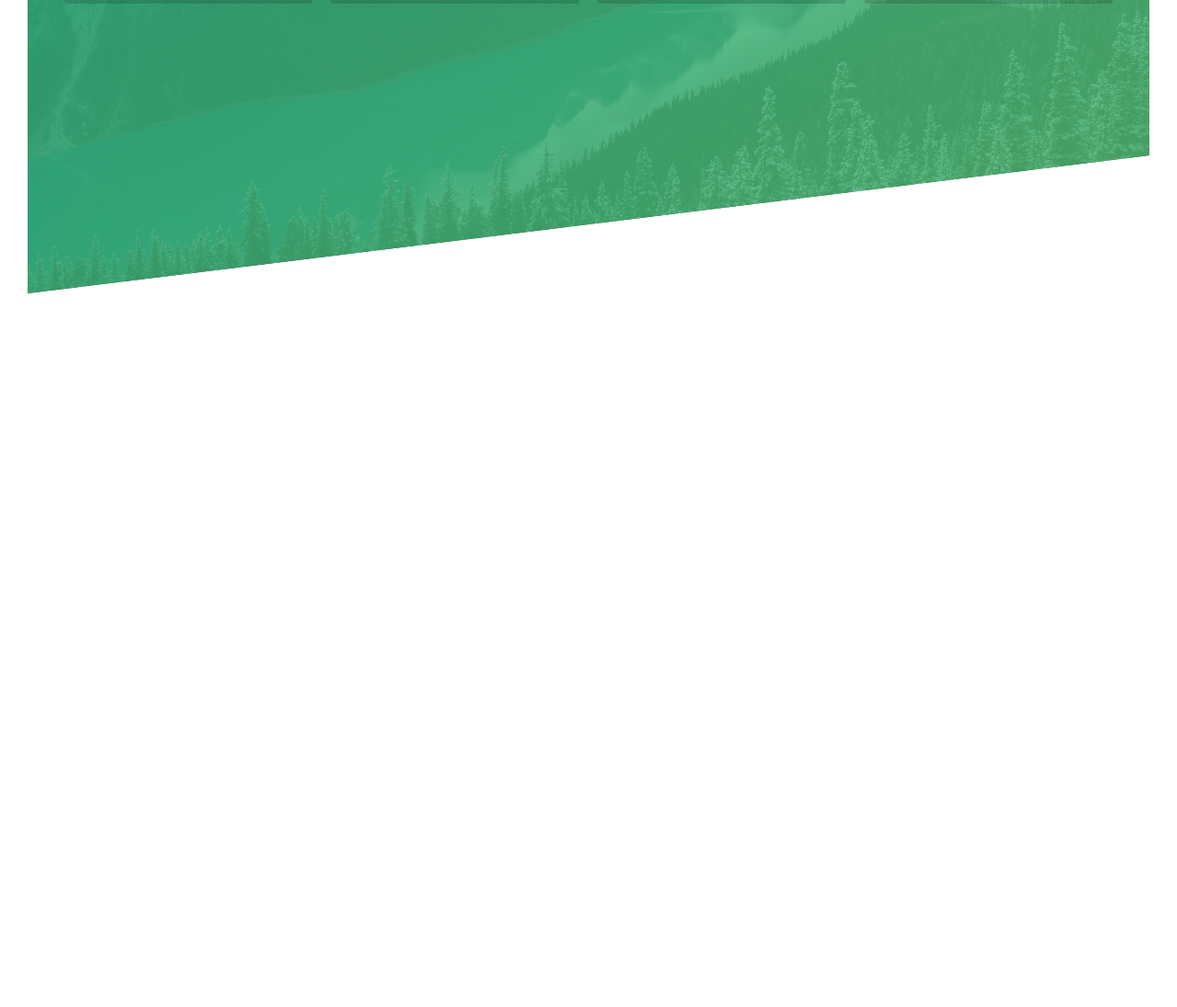
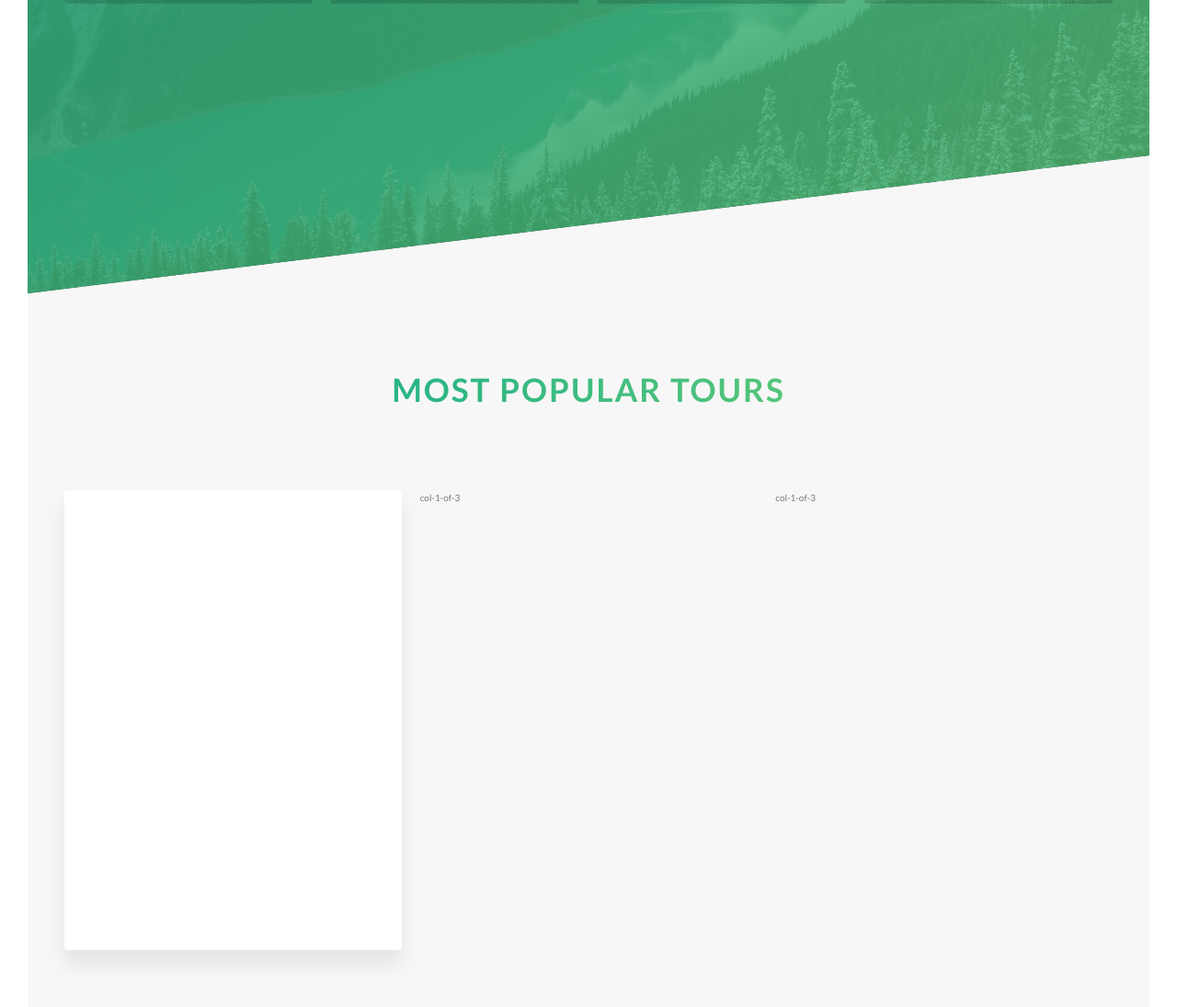
Before and after one commit to Nedalshamedu/Natours, a website: page index.html in a window 1280 px wide. Shown: the part 2058-3153 px from the top of the page at 92% size. Before the commit the page ends 2377 px from the top, so only its background shows below. Drawn offline with Linux system fonts and the light colour scheme.

Commit message:
Building the Tours Section - Part 1

```diff
--- a/index.html
+++ b/index.html
@@ -127,6 +127,23 @@
           </div>
         </div>
       </section>
+      <section class="section-tours">
+        <div class="u-center-text u-margin-bottom-big">
+          <h2 class="heading-secondary">Most popular tours</h2>
+        </div>
+        <div class="row">
+          <div class="col-1-of-3">
+            <div class="card">
+              <div class="card__side card__side--front">Front Side</div>
+              <div class="card__side card__side--back card__side--back-1">
+                Back Side
+              </div>
+            </div>
+          </div>
+          <div class="col-1-of-3">col-1-of-3</div>
+          <div class="col-1-of-3">col-1-of-3</div>
+        </div>
+      </section>
     </main>
   </body>
 </html>
--- a/sass/abstracts/_variables.scss
+++ b/sass/abstracts/_variables.scss
@@ -1,6 +1,13 @@
 $color-primary: #7ed56f;
 $color-primary-dark: #55c57a;
 $color-primary-light: #28b485;
+
+$color-secondary-light: #ffb900;
+$color-secondary-dark: #ff7730;
+
+$color-tertiary-light: #2998ff;
+$color-tertiary-dark: #5643fa;
+
 $color-gray-light-1: #f7f7f7;
 
 $color-gray-dark: #777;
--- /dev/null
+++ b/sass/components/_card.scss
@@ -0,0 +1,44 @@
+.card {
+  perspective: 150rem;
+  position: relative;
+  height: 50rem;
+
+  &__side {
+    position: absolute;
+    top: 0;
+    left: 0;
+    width: 100%;
+
+    backface-visibility: hidden;
+
+    color: #fff;
+    font-size: 2rem;
+    height: 50rem;
+    transition: all 1s;
+    border-radius: 3px;
+    box-shadow: 0 1.5rem 4rem rgba($color-dark, 0.15);
+
+    &--front {
+      background-color: $color-white;
+    }
+
+    &--back {
+      transform: rotateY(180deg);
+      &-1 {
+        background-image: linear-gradient(
+          to right bottom,
+          $color-secondary-light,
+          $color-secondary-dark
+        );
+      }
+    }
+  }
+
+  &:hover &__side--front {
+    transform: rotateY(180deg);
+  }
+
+  &:hover &__side--back {
+    transform: rotateY(0);
+  }
+}
--- a/sass/layout/_grid.scss
+++ b/sass/layout/_grid.scss
@@ -23,11 +23,11 @@
   }
 
   .col-1-of-3 {
-    width: calc((100%- 2 *#{$gutter-horizantal}) / 3);
+    width: calc((100% - 2 * #{$gutter-horizantal}) / 3);
   }
 
   .col-2-of-3 {
-    width: calc(2 * (100%- 2 * #{$gutter-horizantal}) / 3) + #{$gutter-horizantal};
+    width: calc(2 * (100% - 2 * #{$gutter-horizantal}) / 3) + #{$gutter-horizantal};
   }
 
   .col-1-of-4 {
--- a/sass/main.scss
+++ b/sass/main.scss
@@ -6,9 +6,11 @@
 @import "base/base";
 @import "base/typography";
 @import "base/utilities";
+
 @import "components/composition";
 @import "components/button";
 @import "components/feature-box";
+@import "components/card.scss";
 
 @import "layout/grid";
 @import "layout/header";
--- a/sass/pages/_home.scss
+++ b/sass/pages/_home.scss
@@ -3,6 +3,7 @@
   padding: 25rem 0;
   margin-top: -20vh;
 }
+
 .section-features {
   padding: 20rem 0;
   height: 95vh;
@@ -14,9 +15,14 @@
     url(/img/nat-4.jpg);
   background-size: cover;
   transform: skewY(-7deg);
-  z-index: -10;
   margin-top: -10rem;
   & > * {
     transform: skewY(7deg);
   }
 }
+
+.section-tours {
+  background-color: $color-gray-light-1;
+  padding: 25rem 0 50rem 0;
+  margin-top: -10rem;
+}
```
Also changed, not shown: css/style.css.
